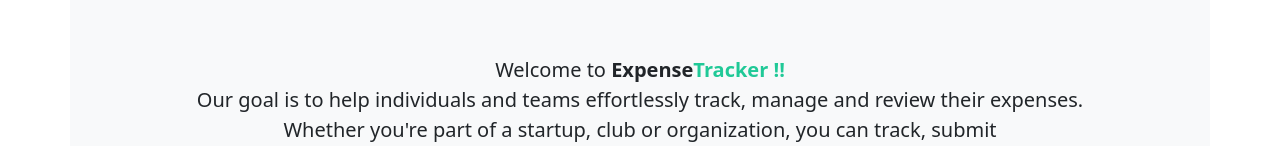
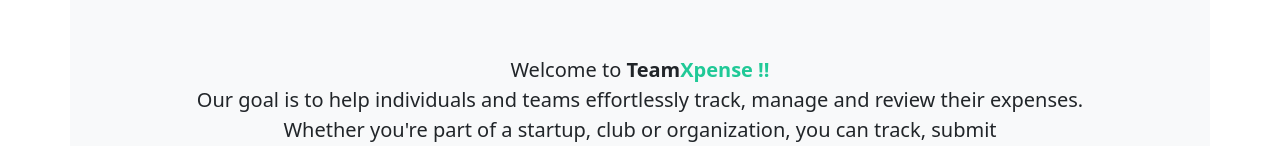
Before and after one commit to ualUsham/expenseTracker, a React (Create React App) app in the folder client/: page / in a window 1280 px wide. Shown: the part 788-934 px from the top of the page. Built offline with nearby package versions, Linux system fonts and the light colour scheme.

Commit message:
new change

```diff
--- a/client/src/myComponents/About Us.js
+++ b/client/src/myComponents/About Us.js
@@ -7,7 +7,7 @@
             <div className="text-center mb-4 position-relative">
                 <h1 className="fw-bold mt-2">About Us</h1>
                 <p className="lead my-5">
-                    Welcome to <span className="fw-bold">Expense</span><span className="text-primary fw-bold">Tracker !!</span>
+                    Welcome to <span className="fw-bold">Team</span><span className="text-primary fw-bold">Xpense !!</span>
                     <br />
                     Our goal is to help individuals and teams effortlessly track, manage and review their expenses.
                     <br />
```
